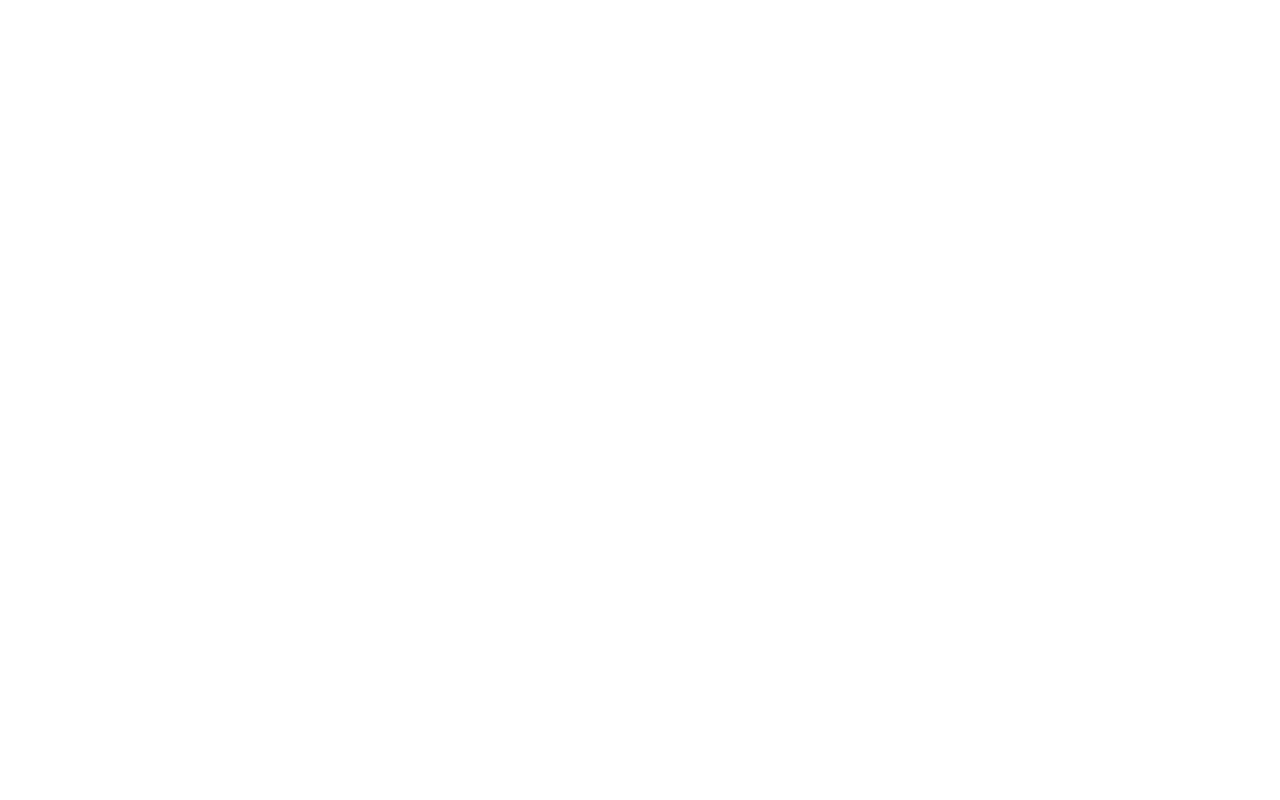
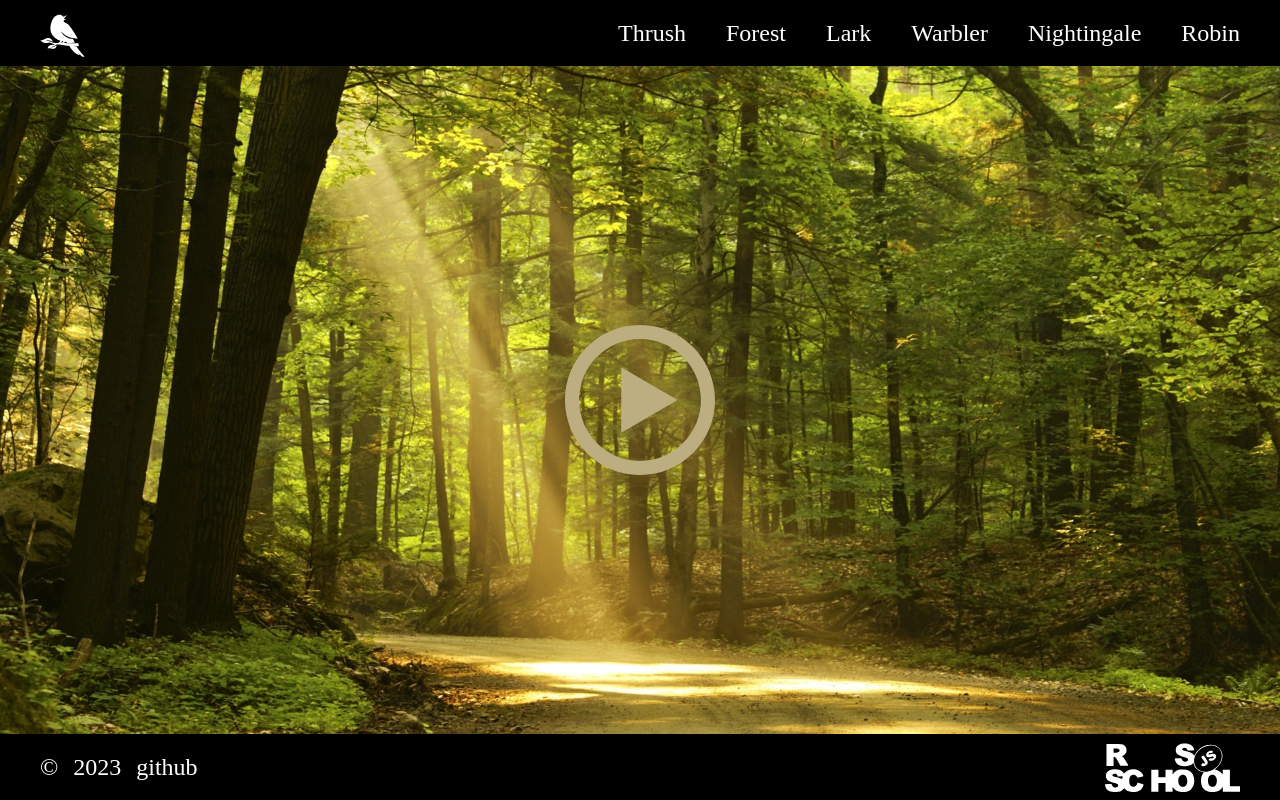
Before and after one commit to asselzhl/eco-sounds, a website built with Vite: page eco-sounds/index.html in a window 1280 px wide. Built offline with nearby package versions, Linux system fonts and the light colour scheme; a web font is replaced by a local one.

Commit message:
feat: update html file

```diff
--- a/eco-sounds/index.html
+++ b/eco-sounds/index.html
@@ -10,17 +10,36 @@
     <div class="wrapper">
       <header class="header">
         <div class="header__container _container">
-
+          <div class="header__logo">
+            <img src="/svg/logo1.svg" alt="bird">
+          </div>
+          <nav class="navigation">
+            <ul class="navigation__list">
+              <li class="navigation__item">Thrush</li>
+              <li class="navigation__item">Forest</li>
+              <li class="navigation__item">Lark</li>
+              <li class="navigation__item">Warbler</li>
+              <li class="navigation__item">Nightingale</li>
+              <li class="navigation__item">Robin</li>
+            </ul>
+          </nav>
         </div>
       </header>
       <main class="main">
-        <div class="_container">
-
-        </div>
+        <div class="main__button"></div>
       </main>
       <footer class="footer">
         <div class="footer__container _container">
-
+          <div class="copyright">
+            <ul class="copyright__list">
+              <li class="copyright__item">©</li>
+              <li class="copyright__item">2023</li>
+              <li class="copyright__item"><a class="copyright__link" href="https://github.com/asselzhl">github</a></li>
+            </ul>
+          </div>
+          <div class="rsschool">
+            <a class="rsschool__logo" href="https://rs.school/index.html"><img src="/svg/rss.svg" alt=""></a>
+          </div>
         </div>
       </footer>
     </div>
--- a/eco-sounds/src/scss/reset.scss
+++ b/eco-sounds/src/scss/reset.scss
@@ -18,7 +18,7 @@ html,body{
 	width: 100%;
 	font-size: 100%;
 	line-height: 1;
-	font-size: 14px;
+	font-size: 24px;
 	-ms-text-size-adjust: 100%;
 	-moz-text-size-adjust: 100%;
 	-webkit-text-size-adjust: 100%;
--- a/eco-sounds/src/scss/style.scss
+++ b/eco-sounds/src/scss/style.scss
@@ -15,6 +15,114 @@
     padding: 0px 15px;
     box-sizing: content-box;
 }
+
+
+
+.header {
+    background-color: black;
+    max-height: 100px;
+    padding: 8px 0px;
+	&__container {
+        display: flex;
+        align-items: center;
+        justify-content: space-between;
+    }
+	&__logo {
+        transition: .5s;
+        cursor: pointer;
+        img {
+            max-width: 100%;
+        }
+        &:hover {
+            filter: invert(26%) sepia(15%) saturate(638%) hue-rotate(7deg) brightness(92%) contrast(87%);
+            transition: .5s;
+        }
+    }
+}
+
+.navigation {
+	&__list {
+        display: flex;
+    }
+	&__item {
+        color: white;
+        transition: .5s;
+
+        &:not(:last-child) {
+            margin-right: 40px;
+        }
+        &:hover {
+            color: #bdae82;
+            cursor: pointer;
+            transition: .5s;
+        }
+    }
+}
+
 .main {
     flex: 1 1 auto;
+    background: url(/img/forest.jpg) center/cover no-repeat;
+    position: relative;
+
+    &__button {
+        position: absolute;
+        top: 50%;
+        left: 50%;
+        transform: translate(-50%, -50%);
+        width: 150px;
+        height: 150px;
+        background: url(/svg/play.svg) center/cover no-repeat;
+        transition: .5s;
+
+        &:hover {
+            filter: brightness(1.5);
+            transition: .5s;
+            cursor: pointer;
+        }
+    }
 }
+
+.footer {
+    background-color: black;
+    padding: 8px 0px;
+	&__container {
+        display: flex;
+        justify-content: space-between;
+        align-items: center;
+    }
+}
+.copyright {
+	&__list {
+        display: flex;
+        justify-content: space-between;
+    }
+	&__item,
+    &__link {
+        color: white;
+        transition: .5s;
+    }
+    &__item {
+        &:not(:last-child) {
+            margin-right: 15px;
+        }
+    }
+    &__link:hover {
+        color: #bdae82;
+        transition: .5s;
+    }
+}
+.rsschool {
+        width: 135px;
+        height: 50px;
+
+    &__logo {
+        transition: .5s;
+        img {
+            max-width: 100%;
+        }
+        &:hover {
+            filter: invert(26%) sepia(15%) saturate(638%) hue-rotate(7deg) brightness(92%) contrast(87%);
+            transition: .5s;
+        }
+    }
+}
```
Also changed, not shown: eco-sounds/public/img/lark.jpg (renamed from eco-sounds/public/img/javoronok.jpg), eco-sounds/public/img/nightingale.jpg (renamed from eco-sounds/public/img/solovey.jpg), eco-sounds/public/img/robin.jpg (renamed from eco-sounds/public/img/zarynka.jpg), eco-sounds/public/img/thrush.jpg (renamed from eco-sounds/public/img/drozd.jpg), eco-sounds/public/img/warbler.jpg (renamed from eco-sounds/public/img/slavka.jpg), 6 other files.
